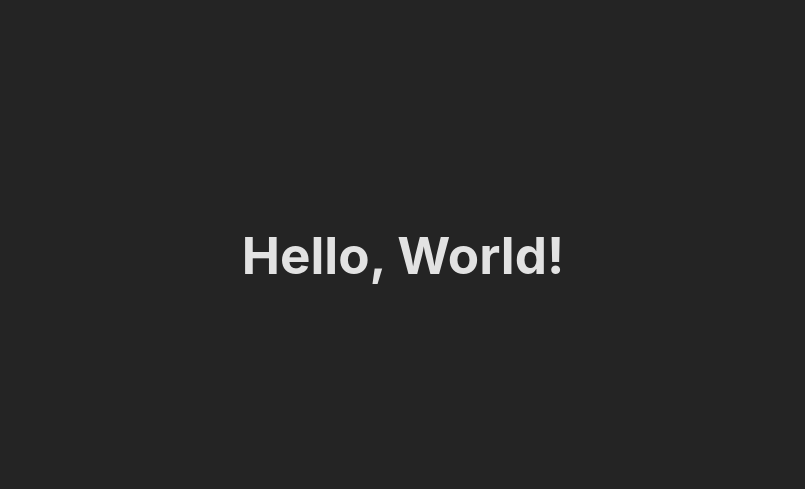
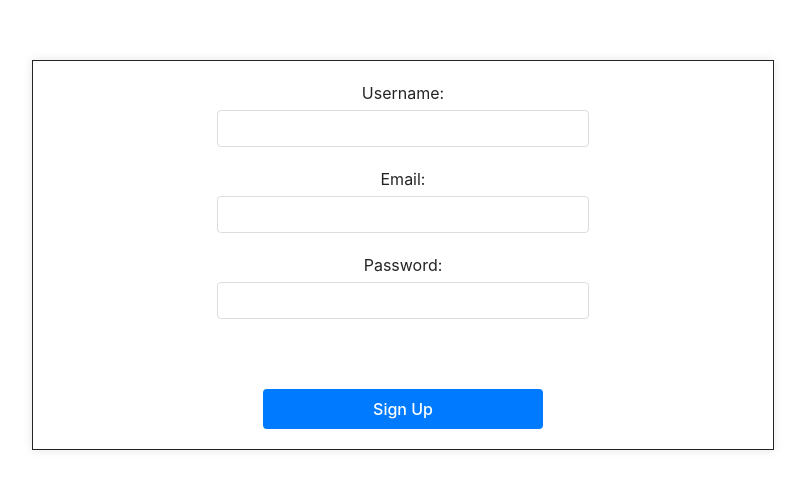
Before and after one commit to CloudyStripe/db-sandbox, a React (Vite) app: page / in a window 1280 px wide. Shown: the part 145-634 px from the top of the page, without its empty margins (237-1042 px from the left). Built offline with nearby package versions, Linux system fonts and the light colour scheme.

Commit message:
form complete.

```diff
--- a/src/App.css
+++ b/src/App.css
@@ -4,3 +4,55 @@
   padding: 2rem;
   text-align: center;
 }
+
+.signup-form {
+  border: 1px solid #242424;
+  color: #242424;
+  display: flex;
+  flex-direction: column;
+  align-items: center;
+  justify-content: center;
+  width: 100%;
+  width: 700px;
+  margin: 0 auto;
+  padding: 20px;
+  box-shadow: 0 0 10px rgba(0, 0, 0, 0.1);
+}
+
+.form-group {
+  margin-bottom: 20px;
+  width: 100%;
+}
+
+.form-label {
+  display: block;
+  margin-bottom: 5px;
+}
+
+.form-input {
+  padding: 10px;
+  border: 1px solid #ddd;
+  border-radius: 4px;
+}
+
+.form-fields {
+  width: 100%;
+}
+
+input {
+  width: 50%
+}
+
+.submit-button {
+  width: 40%;
+  padding: 10px;
+  margin-top: 50px;
+  background-color: #007bff;
+  color: white;
+  border: none;
+  border-radius: 4px;
+}
+
+.submit-button:hover {
+  background-color: #0056b3;
+}
--- a/src/App.tsx
+++ b/src/App.tsx
@@ -1,11 +1,65 @@
+import { useState } from 'react';
 import './App.css'
 
-function App() {
+export const App: React.FC = () => {
+  const [userData, setUserData] = useState({
+    username: '',
+    email: '',
+    password: '',
+  });
+
+  const handleChange = (e: React.ChangeEvent<HTMLInputElement>) => {
+    setUserData({
+      ...userData,
+      [e.target.name]: e.target.value,
+    });
+  }
+
+  const handleSubmit = (e: React.FormEvent<HTMLFormElement>) => {
+    e.preventDefault;
+    console.log('User submitted:', userData)
+  }
+
   return (
-    <div>
-      <h1>Hello, World!</h1>
-    </div>
-  )
+    <form onSubmit={handleSubmit} className="signup-form">
+      <div className="form-fields">
+        <div className="form-group">
+          <label htmlFor="username" className="form-label">Username:</label>
+          <input
+            type="text"
+            id="username"
+            name="username"
+            className="form-input"
+            value={userData.username}
+            onChange={handleChange}
+          />
+        </div>
+        <div className="form-group">
+          <label htmlFor="email" className="form-label">Email:</label>
+          <input
+            type="email"
+            id="email"
+            name="email"
+            className="form-input"
+            value={userData.email}
+            onChange={handleChange}
+          />
+        </div>
+        <div className="form-group">
+          <label htmlFor="password" className="form-label">Password:</label>
+          <input
+            type="password"
+            id="password"
+            name="password"
+            className="form-input"
+            value={userData.password}
+            onChange={handleChange}
+          />
+        </div>
+        <button type="submit" className="submit-button">Sign Up</button>
+      </div>
+    </form>
+  );
 }
 
 export default App
--- a/src/index.css
+++ b/src/index.css
@@ -5,7 +5,6 @@
 
   color-scheme: light dark;
   color: rgba(255, 255, 255, 0.87);
-  background-color: #242424;
 
   font-synthesis: none;
   text-rendering: optimizeLegibility;
@@ -45,6 +44,7 @@ button {
   background-color: #1a1a1a;
   cursor: pointer;
   transition: border-color 0.25s;
+  text-align: center;
 }
 button:hover {
   border-color: #646cff;
```
Also changed, not shown: 1 other file (tests, documents, lock files or other folders).
